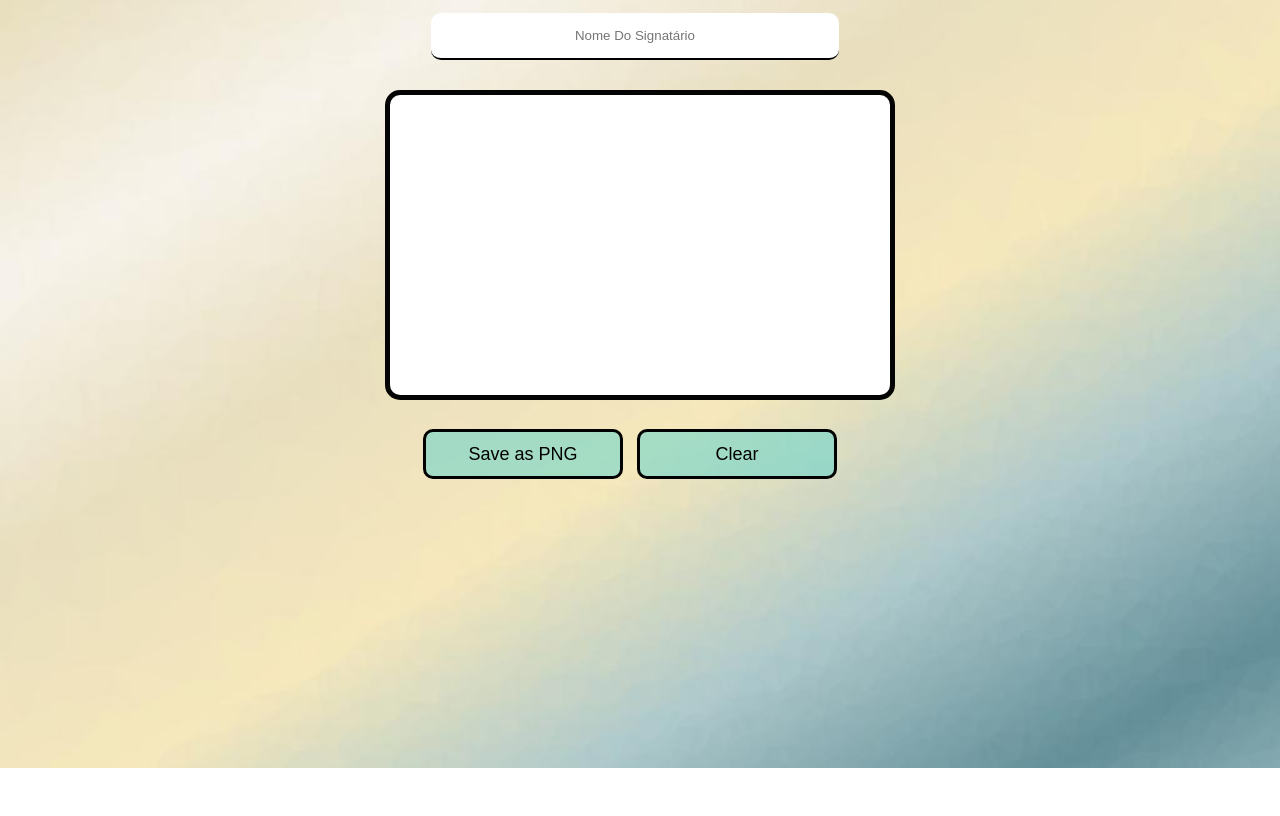
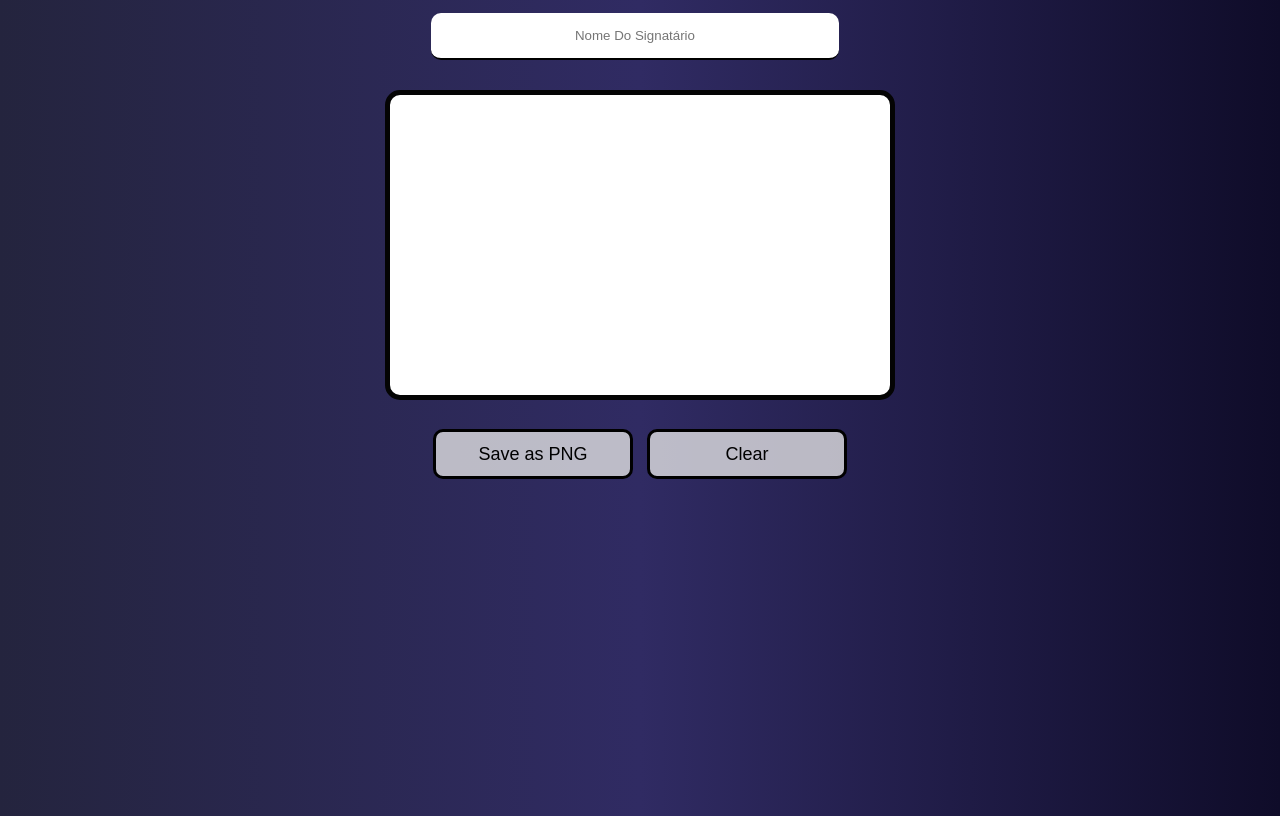
Before and after one commit to louisrabit/SignaturePad, a plain HTML site: page index.html in a window 1280 px wide. Drawn offline with Linux system fonts and the light colour scheme.

Commit message:
chage colors buttons

```diff
--- a/index.css
+++ b/index.css
@@ -1,14 +1,16 @@
 
 body {
   height: 100vh;
-  background: url(background.jpg) ;
-  background-size: 100%;
-  background-repeat: no-repeat ;
-
   text-align: center;
   overflow: hidden;
   scrollbar-width: none;
   touch-action: none;
+
+  background: #0f0c29;  /* fallback for old browsers */
+background: -webkit-linear-gradient(to right, #24243e, #302b63, #0f0c29);  /* Chrome 10-25, Safari 5.1-6 */
+background: linear-gradient(to right, #24243e, #302b63, #0f0c29); /* W3C, IE 10+/ Edge, Firefox 16+, Chrome 26+, Opera 12+, Safari 7+ */
+
+
 }
 
 canvas {
@@ -26,18 +28,19 @@ canvas {
   height: 50px;
   border-radius: 10px;
   padding: 5px;
-  background-color: #70d5cc98;
+  background-color: #e7e7e7c5;
   border: 3px solid black;
   color: black;
   display: inline-block;
   margin-top: 25px;
-  margin-right: 10px;
+  /* margin-right: 10px; */
+  margin-left: 10px;
 }
 
 #download:hover, #clear:hover {
   cursor: pointer;
   background-color: lightblue;
-  color: rgb(35, 71, 100);
+  color: rgb(51, 35, 100);
 }
 
 #text {
```
